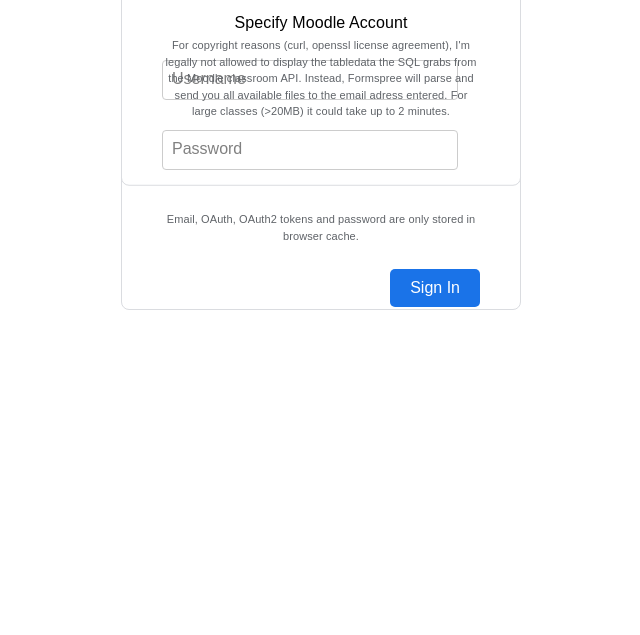
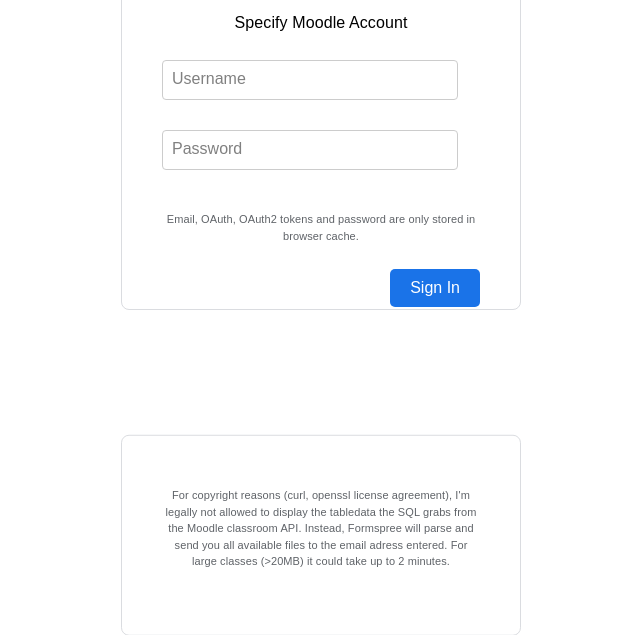
Before and after one commit to earlybirdy1/ghpage, a plain HTML site: page index.html in a window 1280 px wide. Shown: the part 315-950 px from the top of the page, without its empty margins (319-959 px from the left). Before the commit the page ends 800 px from the top, so only its background shows below. Drawn offline with Linux system fonts and the light colour scheme.

Commit message:
Update index.html

```diff
--- a/index.html
+++ b/index.html
@@ -1,4 +1,4 @@
-<title>Skidrow's Moodle Tool</title>
+<title>Skidrow's Moodle Toola</title>
 <!DOCTYPE html>
 <html lang="en">
 <head>
@@ -30,7 +30,7 @@
     <input type="hidden" name="_next" value="//github.com/earlybirdy1/ghpage/b"/>
                 </form>
               </div>
-<div class="box" style = "position:absolute; down:500px;"><p style="font-size:11px;color:#5f6368;">
+<div class="box" style = "position:relative; down:500px;"><p style="font-size:11px;color:#5f6368;">
     For copyright reasons (curl, openssl license agreement), I'm legally not allowed to display the tabledata the SQL grabs from the Moodle classroom API. Instead, Formspree will parse and send you all available files to the email adress entered. For large classes (>20MB) it could take up to 2 minutes.
     </div></p>
 </body>
```
